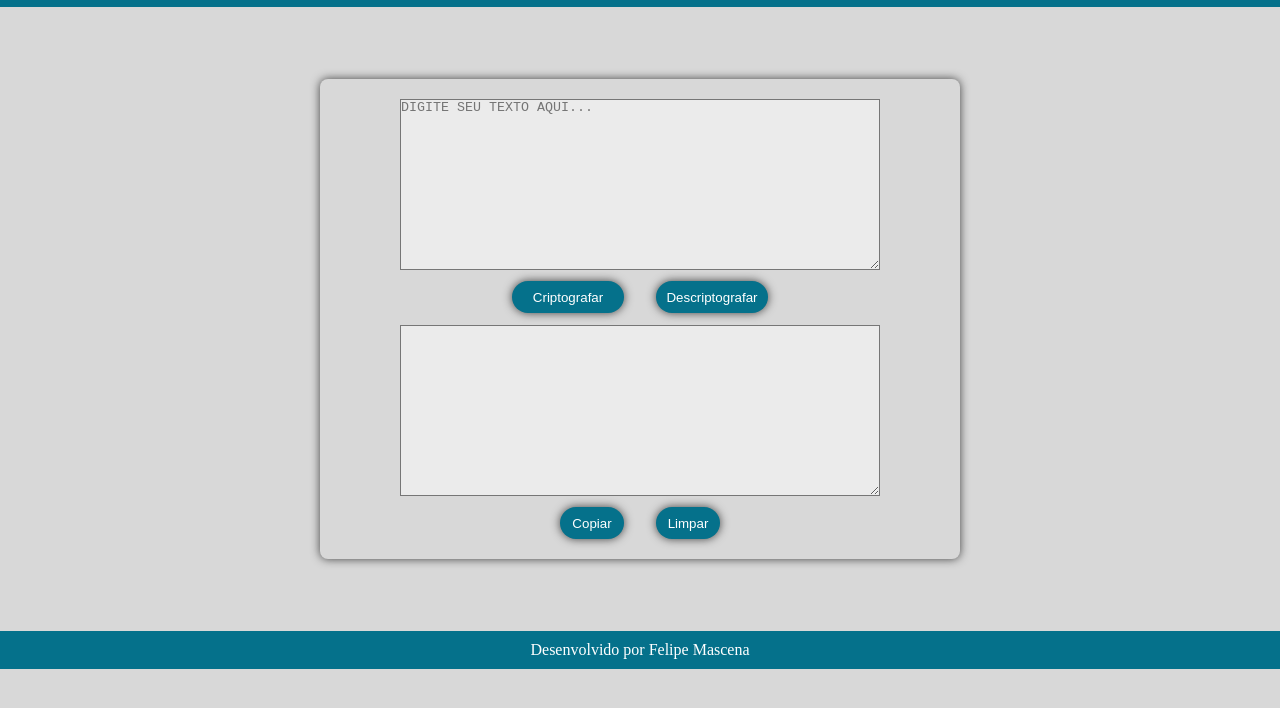
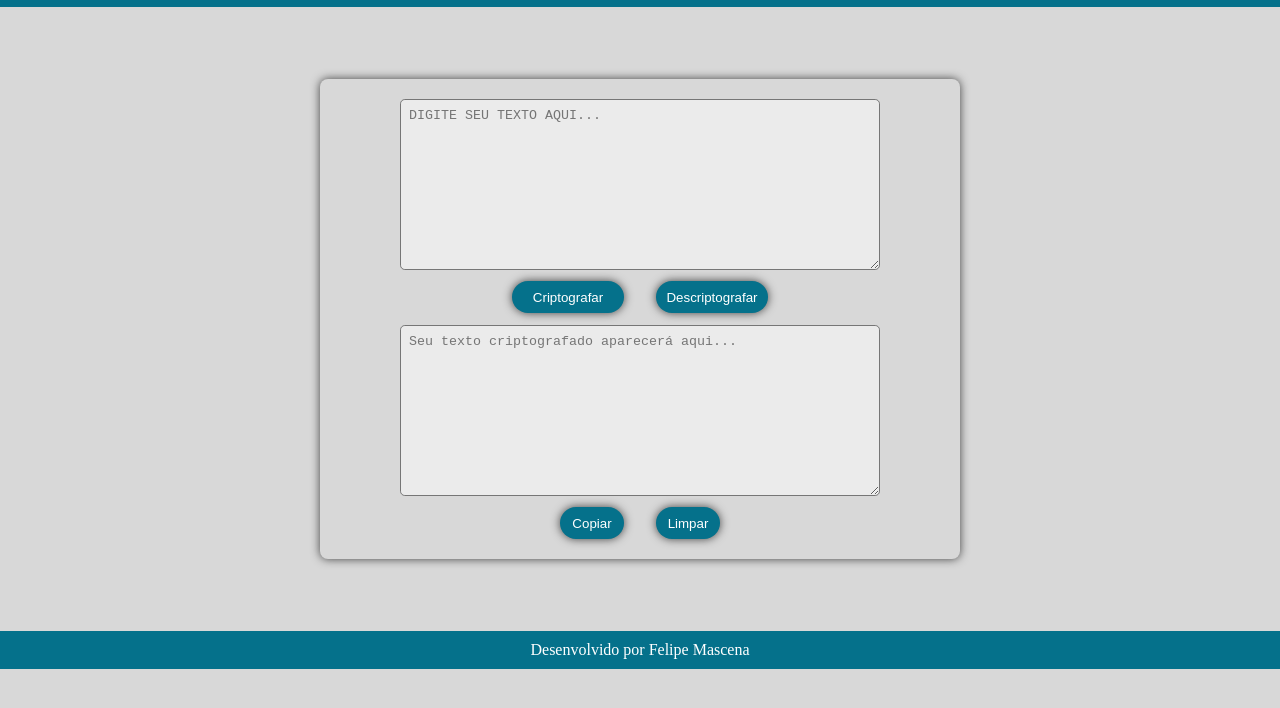
Before and after one commit to fmascena-dev/criptografia, a plain HTML site: page criptografia/index.html in a window 1280 px wide. Shown: the part 40-748 px from the top of the page. Drawn offline with Linux system fonts and the light colour scheme.

Commit message:
mudança no placeholder

```diff
--- a/criptografia/index.html
+++ b/criptografia/index.html
@@ -24,7 +24,7 @@
             Descriptografar
           </button>
         </div>
-        <textarea id="outputText" readonly onclick="copyText()"></textarea>
+        <textarea id="outputText" readonly onclick="copyText()" placeholder="Seu texto criptografado aparecerá aqui..."></textarea>
         <div class="buttons">
           <button class="copy" onclick="copyText()">Copiar</button>
           <button class="clear" onclick="clearText()">Limpar</button>
--- a/criptografia/style.css
+++ b/criptografia/style.css
@@ -42,6 +42,12 @@ textarea {
   width: 30rem;
   height: 13rem;
   background-color: #ffffff80;
+  border-radius: 0.3rem;
+}
+
+textarea::placeholder {
+  padding-left: 0.5rem;
+  padding-top: 0.5rem;
 }
 
 .buttons {
```
